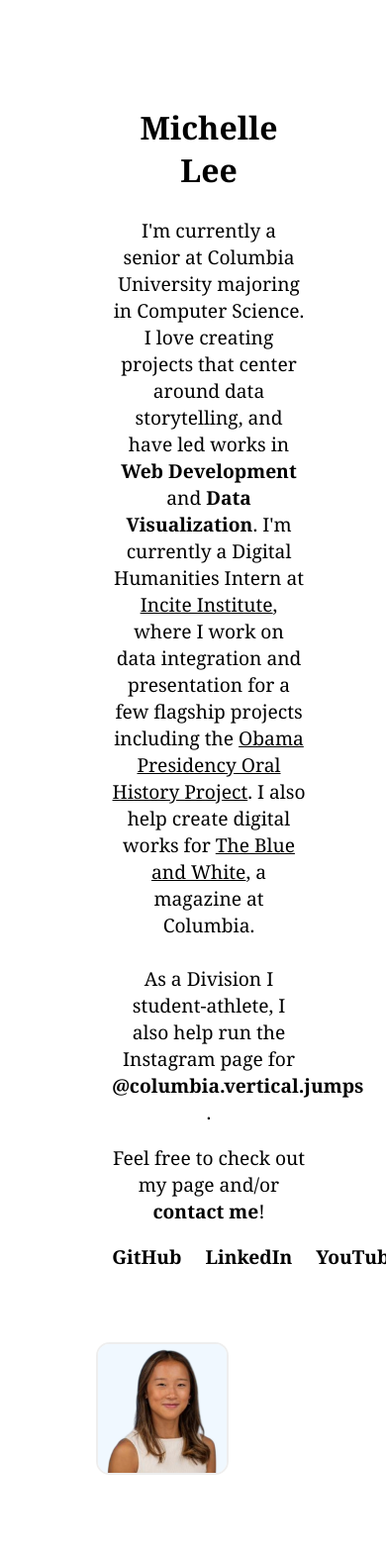
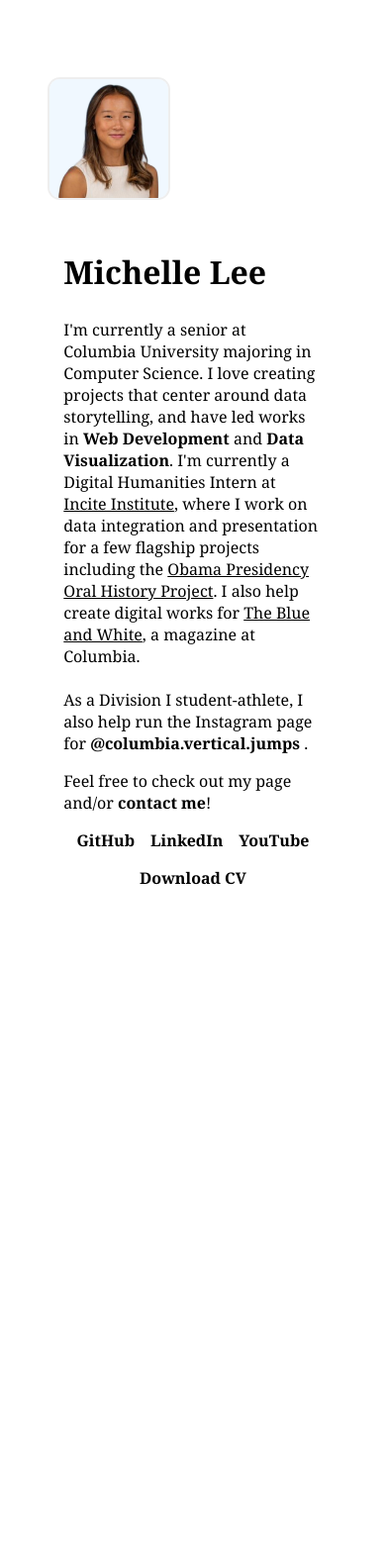
Before and after one commit to michellesynlee/myportfolio, a Flask app: page / in a window 390 px wide; the page is wider, and only the part inside the window is pictured. Shown: the part 144-1714 px from the top of that part at 99% size. After the commit the page ends 1038 px from the top of that part, so only its background shows below. Run offline with Flask 3, Linux system fonts and the light colour scheme.

Commit message:
updates!

```diff
--- a/static/style.css
+++ b/static/style.css
@@ -68,7 +68,8 @@
     flex-wrap: wrap;
     text-align: center;  /* ensures even alignment when stacked */
     font-size: 1.2rem;
-    width: 60%;
+    width: 90%;
+    max-width: 960px;
 }
 
 .intro-left {
@@ -92,25 +93,6 @@
   cursor: pointer;
 }
 
-/* narrow screens */
-@media (max-width: 800px) {
-  .intro {
-      flex-direction: column-reverse; /* image ABOVE text */
-      text-align: center;
-      gap: 1.5rem;
-  }
-
-  .intro-text {
-      max-width: 90%;
-      text-align: center; /* center text when stacked */
-      padding: 0 1rem;
-  }
-
-  .headshot {
-      width: 130px;
-      height: 130px;
-  }
-}
 
 .headshot {
     width: 200px;
@@ -124,6 +106,7 @@
 .headshot-links {
     display: flex;
     gap: 1.5rem;
+    flex-wrap: wrap;
 }
 
 hr {
@@ -199,8 +182,10 @@
 }
 
 .project img {
-  width: 300px;           /* adjust as needed */
+  width: 300px;
+  max-width: 100%;
   height: auto;
+  flex-shrink: 0;
 }
 
 .project-text {
@@ -371,7 +356,19 @@
     }
 
     .project {
-        width: 80%;
+        flex-direction: column;
+        align-items: center;
+        width: 90%;
+        gap: 1.5rem;
+    }
+
+    .project img {
+        width: 100%;
+        max-width: 400px;
+    }
+
+    .project-gallery {
+        margin-top: 40px;
     }
 
     .photo-gallery {
@@ -404,6 +401,16 @@
         height: 120px;
     }
 
+    .intro {
+        margin: 1.5rem auto;
+        font-size: 1rem;
+    }
+
+    .headshot-links {
+        justify-content: center;
+        gap: 1rem;
+    }
+
     .project {
         width: 100%;
     }
@@ -422,26 +429,3 @@
         gap: 0.5rem;
     }
 }
-
-/* On narrow screens, stack intro vertically with image on top */
-@media (max-width: 800px) {
-  .intro {
-    flex-direction: column-reverse; /* image ABOVE text */
-    text-align: center;
-    gap: 1.5rem;
-  }
-
-  .intro-left {
-    order: -1; /* ensures image block comes first */
-  }
-
-  .intro-text {
-    padding: 0 1rem;
-    max-width: 100%;
-  }
-
-  .headshot {
-    width: 130px;
-    height: 130px;
-  }
-}
--- a/templates/projects.html
+++ b/templates/projects.html
@@ -18,12 +18,13 @@
                 I led end-to-end development of a health resource hub serving Harlem and Washington Heights, translating public health needs into accessible, user-centered web experiences.
                 I worked directly with clinicians and community stakeholders to synthesize feedback into iterative design and content updates, created interactive Figma prototypes,
                 and implemented responsive frontends using <strong>HTML/CSS/JavaScript</strong>. <br><br>
-                <a href="communitymovers.org" target="_blank">
+                <a href="https://communitymovers.org" target="_blank">
                     View website
                 </a>
             </div>
         </div>
 
+        <!--
         <div class="project">
             <img src="{{ url_for('static', filename='mood.png') }}"
                 alt="llm project"
@@ -46,7 +47,7 @@
                     View project
                 </a>
             </div>
-        </div>
+        </div> -->
 
         <div class="project">
             <img src="{{ url_for('static', filename='topics.png') }}"
```
Also changed, not shown: 3 other files.
